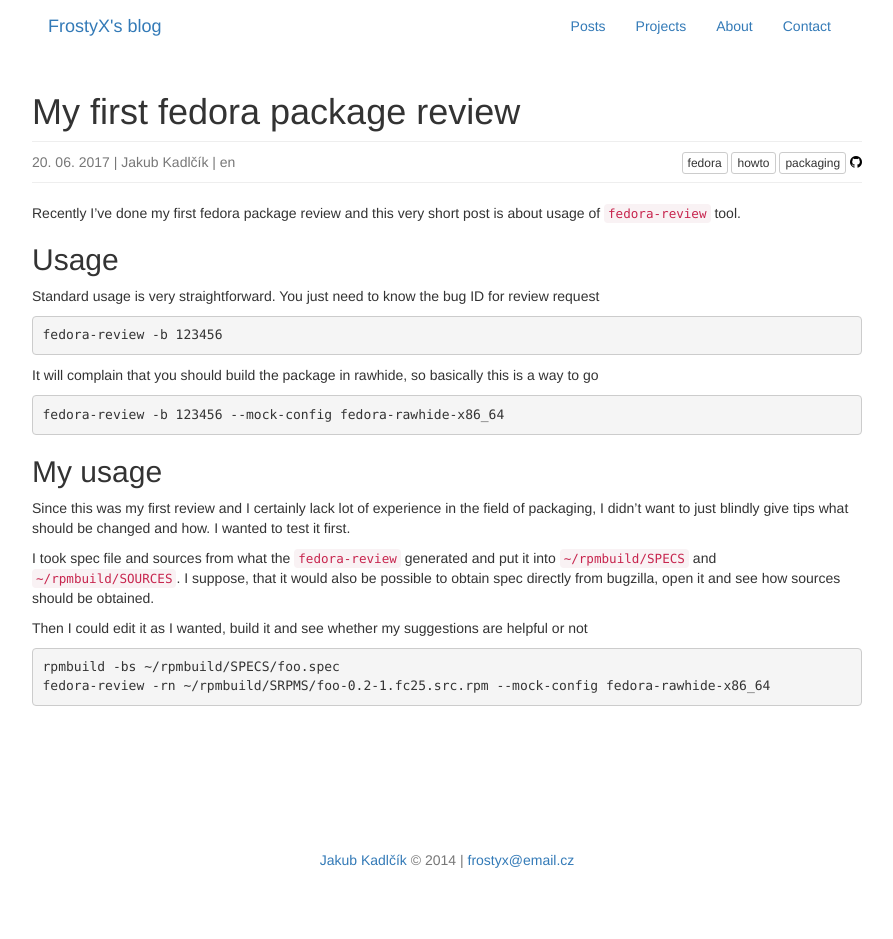
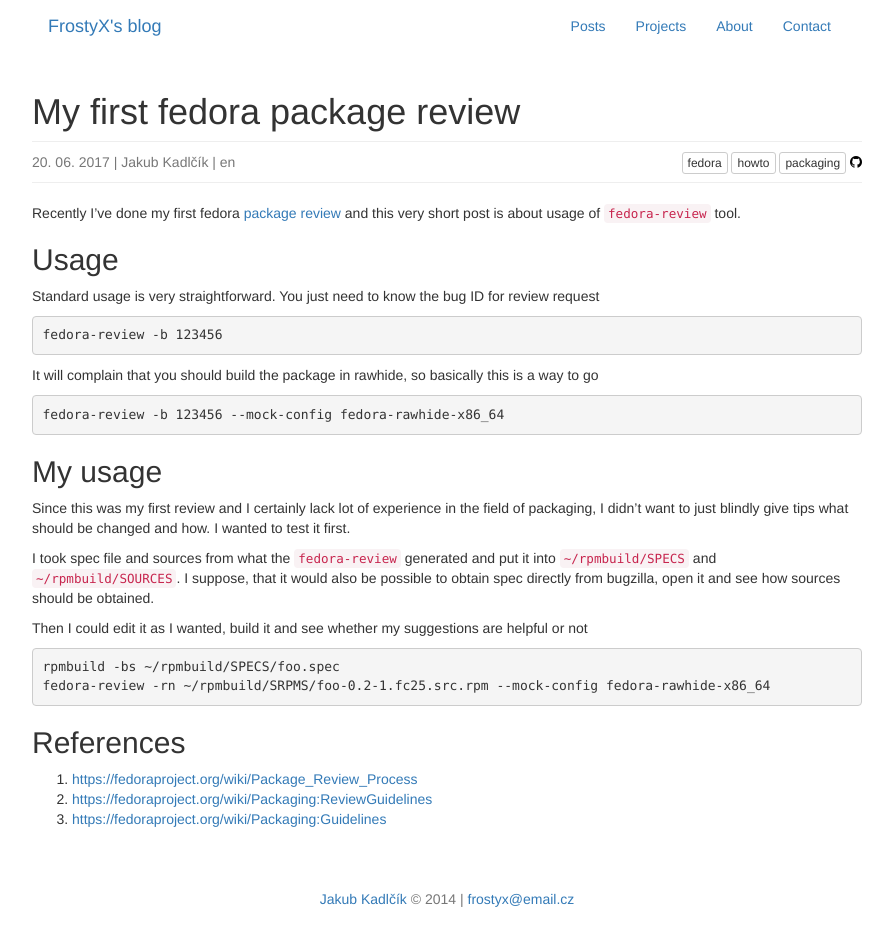
Before and after one commit to FrostyX/frostyx.github.io, a Jekyll site: the page built from _posts/2017-06-20-my-first-fedora-package-review.md, in a window 1280 px wide. Shown: the whole page, without its empty margins (193-1086 px from the left). Built offline with Jekyll 4.4.1, drawn with Linux system fonts in a browser that asks for light colours; nearby versions of some CDN libraries; Markdown is read by kramdown in place of the engine named in the settings; comment, search, counter and statistics services are not loaded; before the commit the page ends 900 px from its top, so only the background shows below that; some of the changed lines change nothing that is shown.

Commit message:
Add references to fedora review article

```diff
--- a/_posts/2017-06-20-my-first-fedora-package-review.md
+++ b/_posts/2017-06-20-my-first-fedora-package-review.md
@@ -5,7 +5,7 @@
 categories: fedora howto packaging
 ---
 
-Recently I've done my first fedora package review and this very short post is about usage of `fedora-review` tool.
+Recently I've done my first fedora [package review](https://fedoraproject.org/wiki/Package_Review_Process) and this very short post is about usage of `fedora-review` tool.
 
 
 ## Usage
@@ -29,3 +29,10 @@
 
 	rpmbuild -bs ~/rpmbuild/SPECS/foo.spec
 	fedora-review -rn ~/rpmbuild/SRPMS/foo-0.2-1.fc25.src.rpm --mock-config fedora-rawhide-x86_64
+
+
+## References
+
+1. <https://fedoraproject.org/wiki/Package_Review_Process>
+2. <https://fedoraproject.org/wiki/Packaging:ReviewGuidelines>
+3. <https://fedoraproject.org/wiki/Packaging:Guidelines>
```
